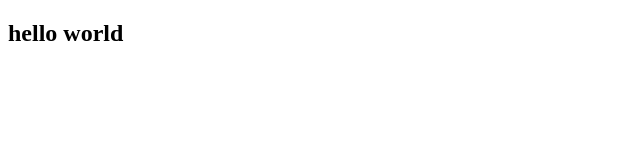
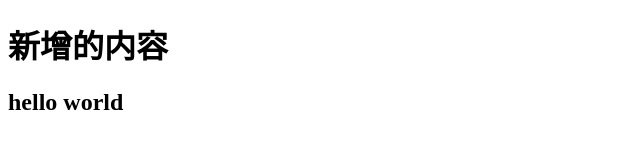
Before and after one commit to tminm/github-test, a plain HTML site: page index.html in a window 1280 px wide. Shown: the whole page, without its empty margins (0-640 px from the left). Drawn offline with Linux system fonts and the light colour scheme.

Commit message:
新增的内容

```diff
--- a/index.html
+++ b/index.html
@@ -7,6 +7,7 @@
     <title>Document</title>
 </head>
 <body>
+    <h1>新增的内容</h1>
     <h2>hello world</h2>
 </body>
 </html>
```
